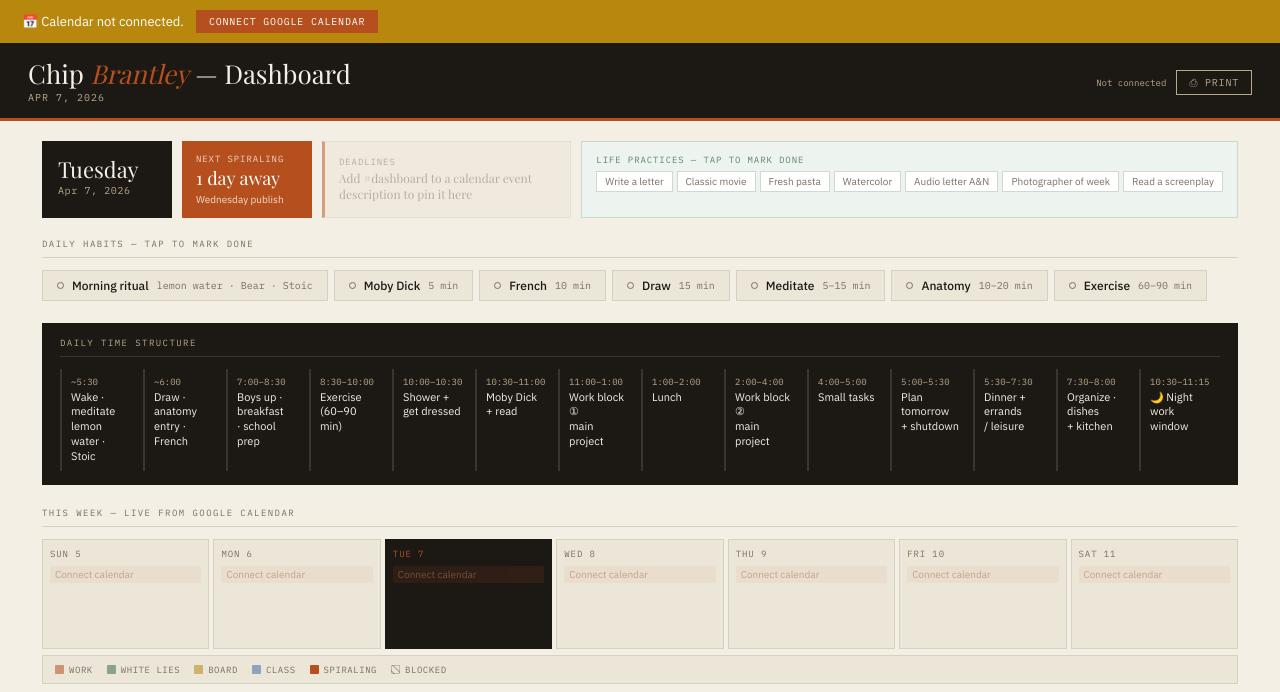
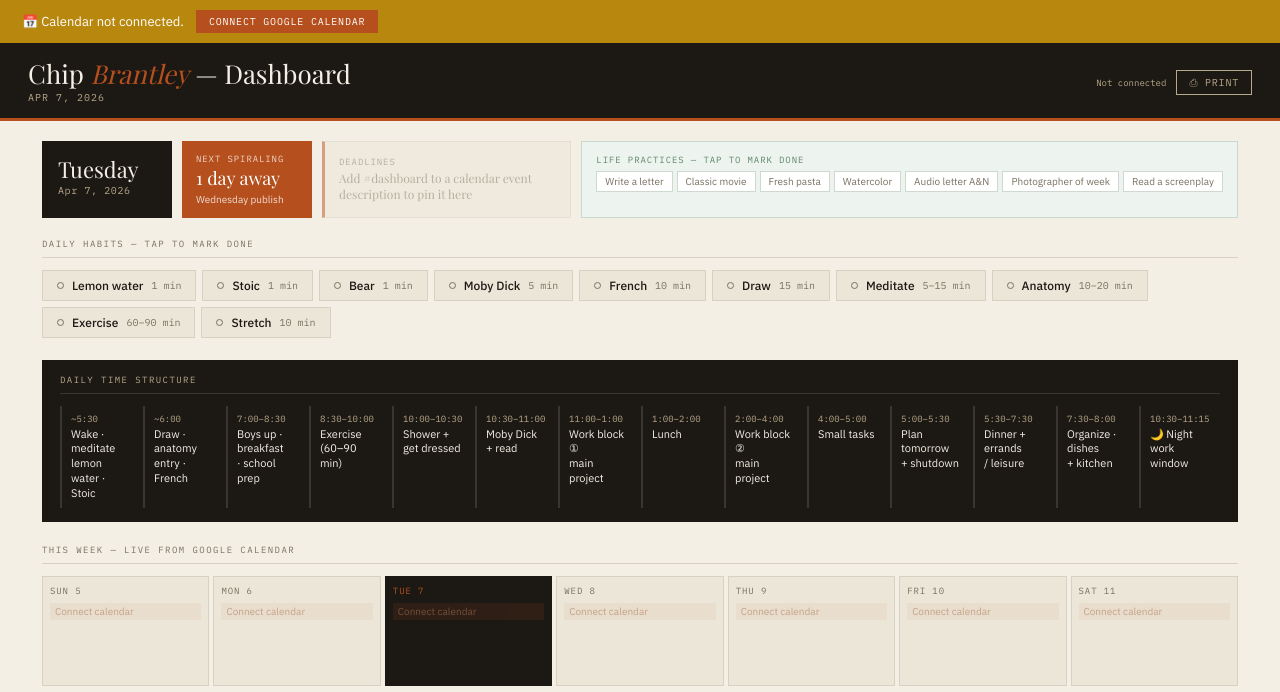
Before and after one commit to chipbrantley/cb-dashboard, a website: page index.html in a window 1280 px wide. Shown: the top 692 px of the page. Drawn offline with nearby package versions, Linux system fonts and the light colour scheme; a web font is replaced by a local one.

Commit message:
Update index.html

```diff
--- a/index.html
+++ b/index.html
@@ -358,13 +358,16 @@ function renderDeadlineBlocks(deadlines){
 
 // HABITS
 const HABITS=[
-  {id:'morning',name:'Morning ritual',   time:'lemon water · Bear · Stoic'},
+  {id:'lemon',   name:'Lemon water',       time:'1 min'},
+  {id:'stoic',   name:'Stoic',             time:'1 min'},
+  {id:'bear',    name:'Bear',              time:'1 min'},
   {id:'moby',   name:'Moby Dick',         time:'5 min'},
   {id:'french', name:'French',            time:'10 min'},
   {id:'draw',   name:'Draw',              time:'15 min'},
   {id:'meditate',name:'Meditate',         time:'5–15 min'},
   {id:'anatomy',name:'Anatomy',            time:'10–20 min'},
   {id:'exercise',name:'Exercise',         time:'60–90 min'},
+  {id:'stretch', name:'Stretch',           time:'10 min'},
 ];
 const hkey=`h-${localDate}`;
 let hs=ld(hkey,{});
```
